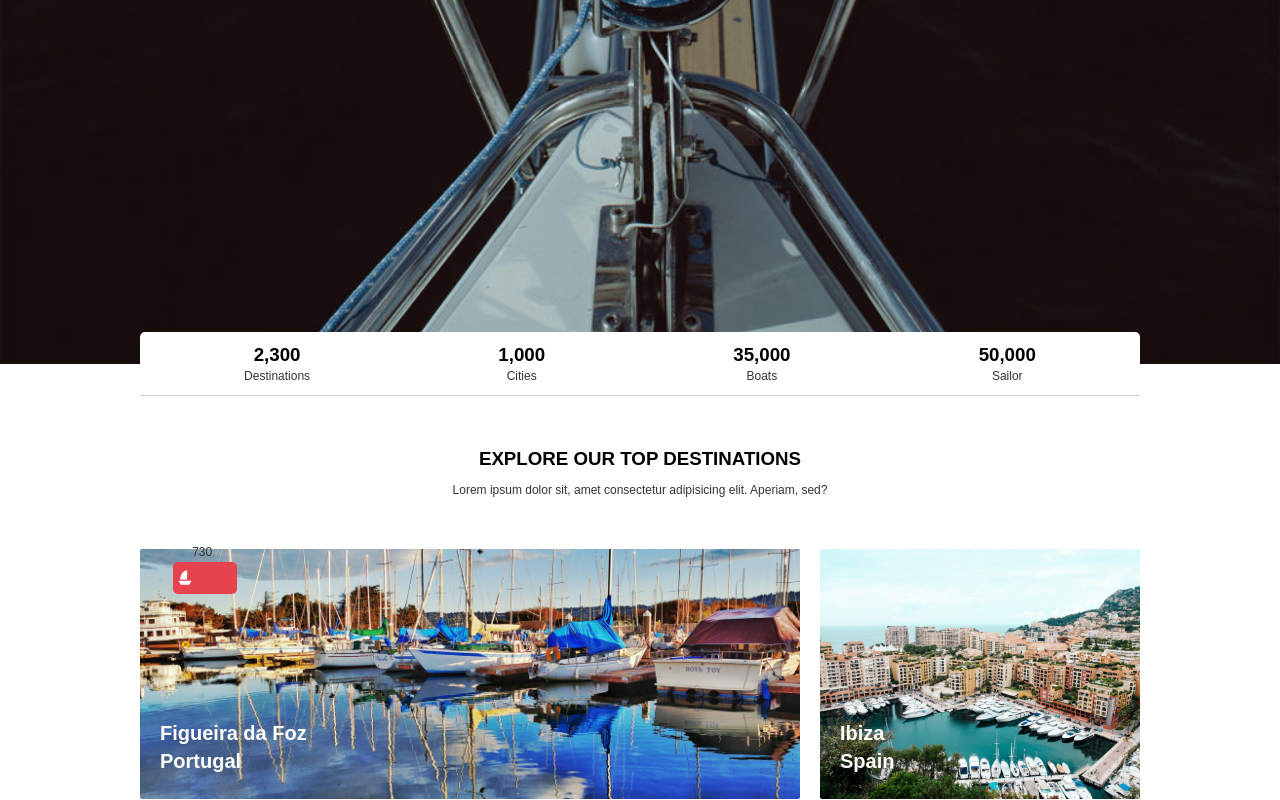
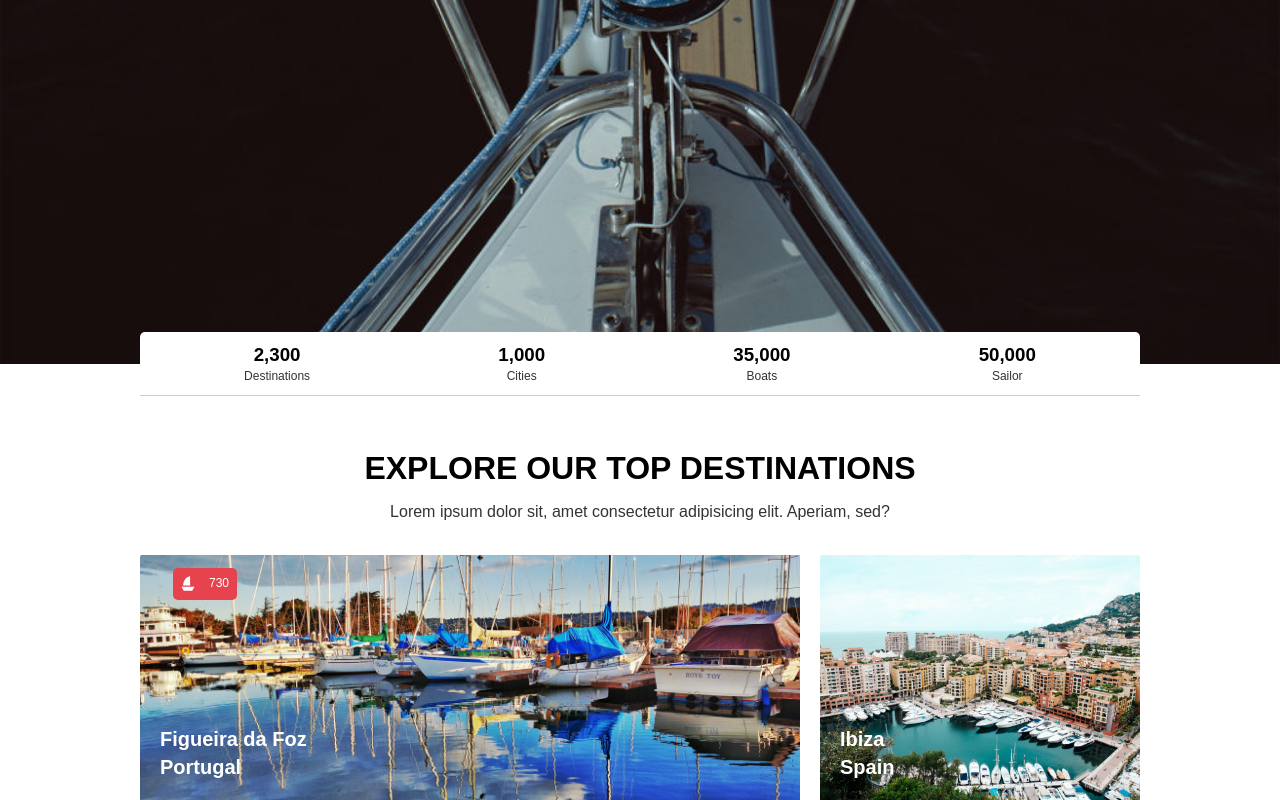
Before and after one commit to Diegoireland1975/Nava-Boat, a plain HTML site: page index.html in a window 1280 px wide. Shown: the part 436-1236 px from the top of the page. Drawn offline with Linux system fonts and the light colour scheme.

Commit message:
found error in gallery

```diff
--- a/css/master.css
+++ b/css/master.css
@@ -196,11 +196,13 @@ header p {
 #gallery h3 {
   text-transform: uppercase;
   margin-bottom: 10px;
+  font-size: 2rem;
 }
+
 #gallery p {
   color: #333;
-  font-size: 12px;
-  margin-bottom: 50px;
+  font-size: 1rem;
+  margin-bottom: 2rem;
 }
 .gallery {
   display: grid;
@@ -228,12 +230,14 @@ header p {
   border-radius: 5px;
   color: #fff;
   display: flex;
+  justify-content: space-between;
   align-items: center;
-  padding: 0.3rem;
+  padding: 0.5rem;
 }
 
 .gallery .icon .number {
   color: #fff;
+  font-size: 12px;
 }
 .gallery .icon-boat {
   width: 0.9rem;
--- a/index.html
+++ b/index.html
@@ -60,7 +60,7 @@
           <img src="img/figueira-da-foz.jpg" alt="figueira da foz">
           <h4>Figueira da Foz<br>Portugal</h4>
           <div class="icon">
-            <p class="number">730</p>
+            <span class="number">730</span>
             <img src="img/sailboat.svg" alt="sailboat icon" class="icon-boat">
           </div>
         </div>
```
